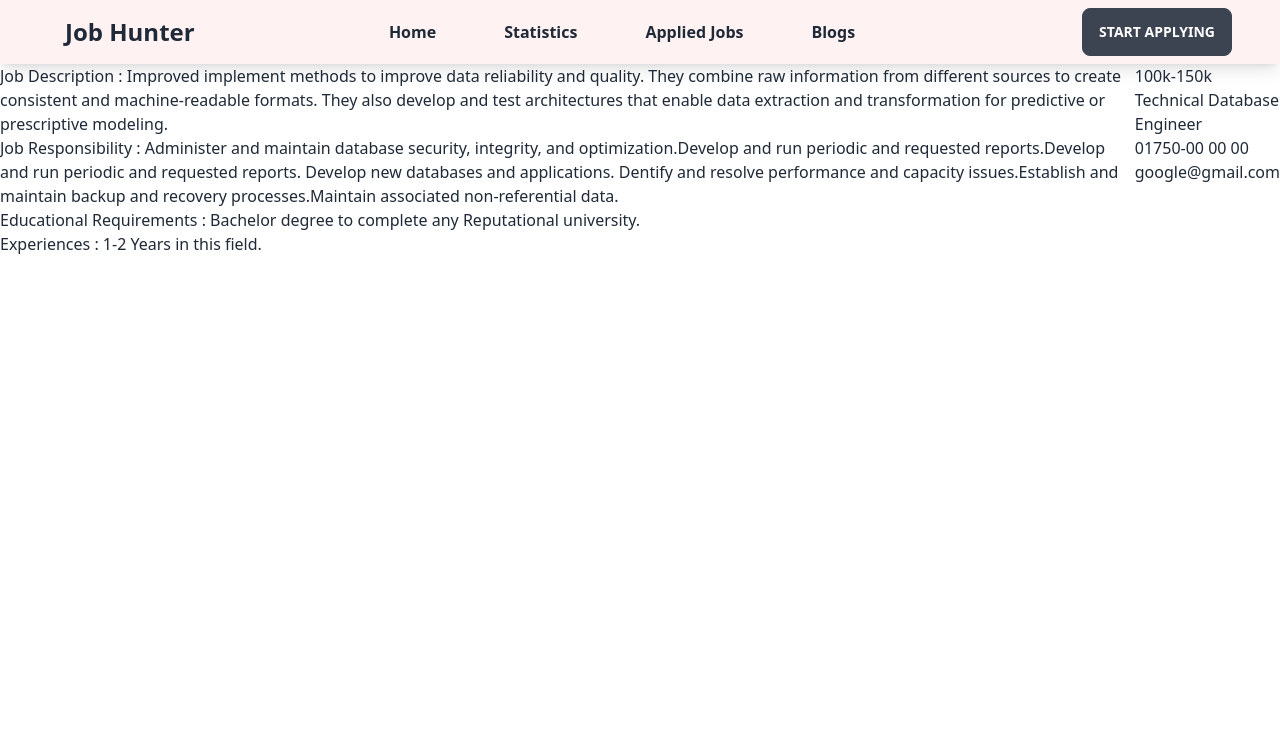
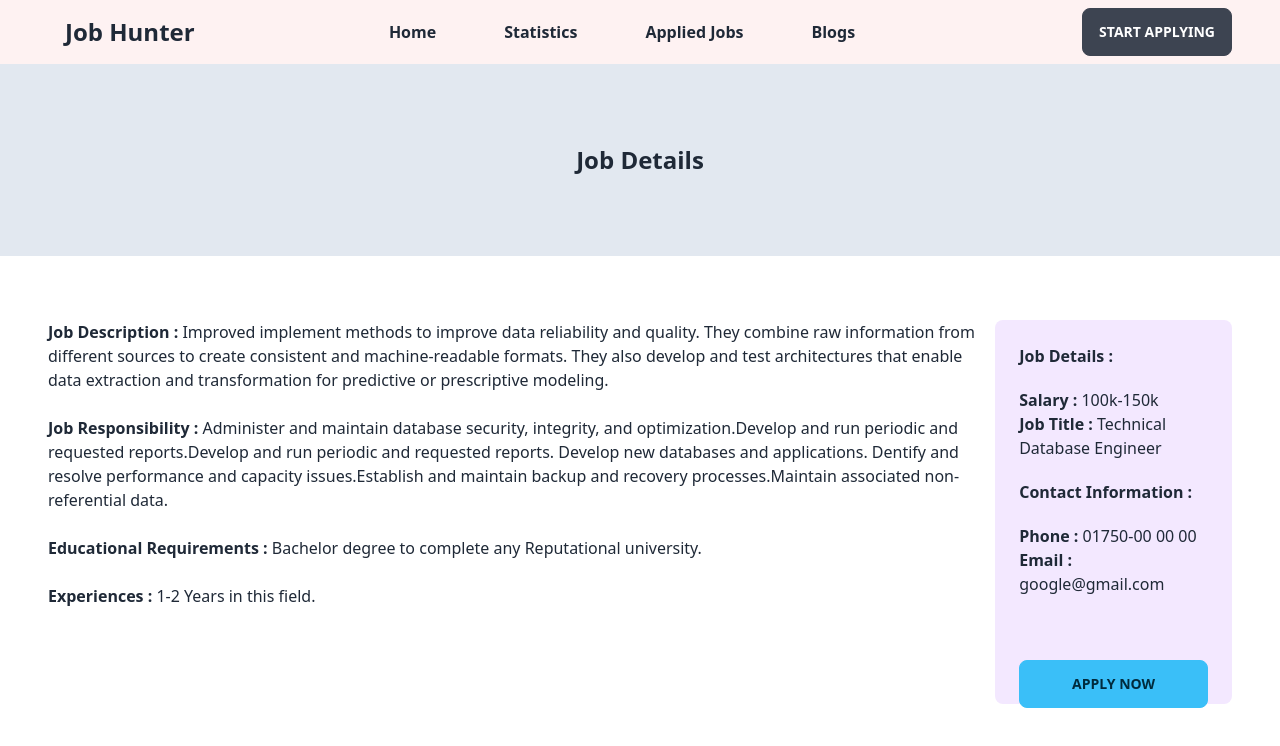
Before and after one commit to JobaerAbdi/job-hunter, a React (Vite) app: page /jobDetails/12111 in a window 1280 px wide. Shown: the top 746 px of the page. Built offline with nearby package versions, Linux system fonts and the light colour scheme.

Commit message:
errorpage 404 route complete

```diff
--- a/package.json
+++ b/package.json
@@ -9,6 +9,7 @@
     "preview": "vite preview"
   },
   "dependencies": {
+    "@heroicons/react": "^2.0.17",
     "daisyui": "^2.51.5",
     "localforage": "^1.10.0",
     "match-sorter": "^6.3.1",
--- /dev/null
+++ b/src/Utilities/fakeDB.js
@@ -0,0 +1,19 @@
+const addToDb = id => {
+    let shoppingCart = {}
+
+    const storedCart = localStorage.getItem('apply-job')
+    if (storedCart) {
+      shoppingCart = JSON.parse(storedCart)
+    }
+
+    const quantity = shoppingCart[id]
+    if (quantity) {
+      const newQuantity = quantity + 1
+      shoppingCart[id] = newQuantity
+    } else {
+      shoppingCart[id] = 1
+    }
+    localStorage.setItem('apply-job', JSON.stringify(shoppingCart))
+  };
+
+  export default addToDb;
--- /dev/null
+++ b/src/components/ErrorPage/ErrorPage.jsx
@@ -0,0 +1,29 @@
+import React from 'react';
+import { FaceFrownIcon } from '@heroicons/react/24/solid';
+import { Link, useRouteError } from 'react-router-dom';
+
+const ErrorPage = () => {
+    const allError = useRouteError();
+    const {error, status} = allError;
+    return (
+        <section className='flex items-center h-screen p-16 bg-gray-100 text-gray-900'>
+            <div className='container flex flex-col items-center justify-center px-5 mx-auto my-8'>
+                <FaceFrownIcon className='w-40 h-40 text-blue-700' />
+                <div className='max-w-md text-center'>
+                <h2 className='mb-8 font-extrabold text-9xl text-cyan-500'>
+                    <span className='sr-only'>Error</span>
+                    {status || 404}
+                </h2>
+                <p className='text-2xl font-semibold md:text-3xl text-red-800 mb-8'>
+                    {error?.message}
+                </p>
+                <Link to='/'>
+                    <button className="btn btn-wide bg-red-600">Back to homepage</button>
+                </Link>
+                </div>
+            </div>
+        </section>
+    );
+};
+
+export default ErrorPage;
--- a/src/components/Home/Home.jsx
+++ b/src/components/Home/Home.jsx
@@ -35,7 +35,7 @@ const Home = () => {
             <div className='mt-16 lg:px-12'>
                 <div className='text-center mb-12'>
                     <h1 className='text-3xl font-bold mb-3'>Job Category List</h1>
-                    <p className='font-semibold'>Explore thousands of job opportunities with all the information you need. Its your future</p>
+                    <p className='font-semibold'>Different type of job opportunities with all the information you need.</p>
                 </div>
                 <div className='grid sm:grid-cols-1 lg:grid-cols-4 gap-8'>
                     {
@@ -45,7 +45,11 @@ const Home = () => {
                             ></JobCategory>)
                     }
                 </div>
-                <div className='grid sm:grid-cols-1 lg:grid-cols-2 gap-16 mt-28'>
+                <div className='text-center mt-24'>
+                    <h1 className='text-3xl font-bold mb-3'>Featured Job</h1>
+                    <p className='font-semibold'>Explore thousands of job opportunities with all the information you need. Its your future...</p>
+                </div>
+                <div className='grid sm:grid-cols-1 lg:grid-cols-2 gap-12 mt-12'>
                     {
                             allJobs.map(job=><AllJobs
                                 key={job.id}
--- a/src/components/JobDetails/JobDetails.jsx
+++ b/src/components/JobDetails/JobDetails.jsx
@@ -1,29 +1,46 @@
-import React from 'react';
+import React, { useEffect, useState } from 'react';
 import { useLoaderData, useParams } from 'react-router-dom';
+import addToDb from '../../Utilities/fakeDB';
 
 const JobDetails = () => {
+    const [job, setJob] = useState({})
+    const jobData = useLoaderData();
     const {pid} = useParams();
-    const load = useLoaderData();
 
-    const findData = load.find(fd => +fd.id === +pid);
-    console.log(findData);
+    useEffect(()=>{
+        const findData = jobData.find(fd => +fd.id === +pid);
+        if(findData){
+            setJob(findData)
+        }
+    },[jobData, pid])
 
-    const {description,responsibility,background,experience,salary,jobTitle,Phone,mail} = findData;
+    const handleAddToDb = (id)=>{
+        addToDb(id)
+    };
+
+    const {id,description,responsibility,background,experience,salary,jobTitle,Phone,mail} = job;
+
     return (
-        <div className='flex'>
-            <div>
-                <h1>Job Description : {description}</h1>
-                <h1>Job Responsibility : {responsibility}</h1>
-                <h1>Educational Requirements : {background}</h1>
-                <h1>Experiences : {experience}</h1>
+        <div>
+            <h1 className='text-2xl font-bold text-center py-20 bg-slate-200'>Job Details</h1>
+            <div className='flex lg:px-12 mt-16'>
+                <div className='w-4/5 h-96'>
+                    <h1><span className='font-bold'>Job Description :</span>  {description}</h1>
+                    <h1 className='my-6'><span className='font-bold'>Job Responsibility :</span> {responsibility}</h1>
+                    <h1><span className='font-bold'>Educational Requirements :</span> {background}</h1>
+                    <h1 className='mt-6'><span className='font-bold'>Experiences :</span> {experience}</h1>
+                </div>
+                <div className='w-1/5 h-96 bg-purple-100 rounded-lg p-6 '>
+                    <h1 className='font-bold mb-5'>Job Details :</h1>
+                    <h1><span className='font-bold'>Salary : </span>{salary}</h1>
+                    <h1><span className='font-bold'>Job Title : </span>{jobTitle}</h1>
+                    <h1 className='font-bold my-5'>Contact Information :</h1>
+                    <h1><span className='font-bold'>Phone : </span>{Phone}</h1>
+                    <h1 className='mb-16'><span className='font-bold'>Email : </span>{mail}</h1>
+                    <button onClick={()=>handleAddToDb(id)} className="btn btn-info w-full">Apply Now</button>
+                </div>
+
             </div>
-            <div>
-                <h1>{salary}</h1>
-                <h1>{jobTitle}</h1>
-                <h1>{Phone}</h1>
-                <h1>{mail}</h1>
-            </div>
-
         </div>
     );
 };
--- a/src/main.jsx
+++ b/src/main.jsx
@@ -6,11 +6,13 @@ import { RouterProvider, createBrowserRouter } from 'react-router-dom'
 import Layout from './components/Layout/Layout'
 import Home from './components/Home/Home'
 import JobDetails from './components/JobDetails/JobDetails'
+import ErrorPage from './components/ErrorPage/ErrorPage'
 
 const router = createBrowserRouter([
   {
     path : '/',
     element : <Layout></Layout>,
+    errorElement : <ErrorPage></ErrorPage>,
     children : [
       {
         path : '/',
```
Also changed, not shown: 1 other file (tests, documents, lock files or other folders).
